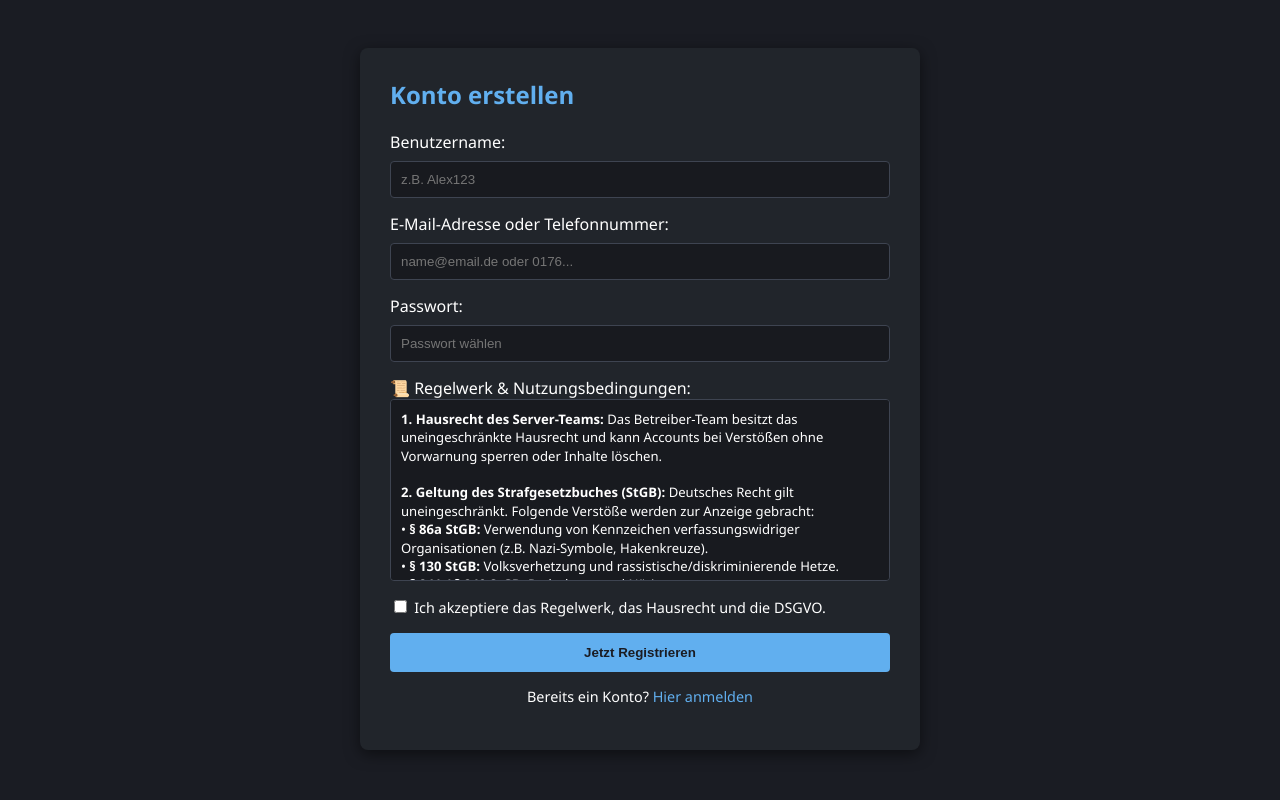
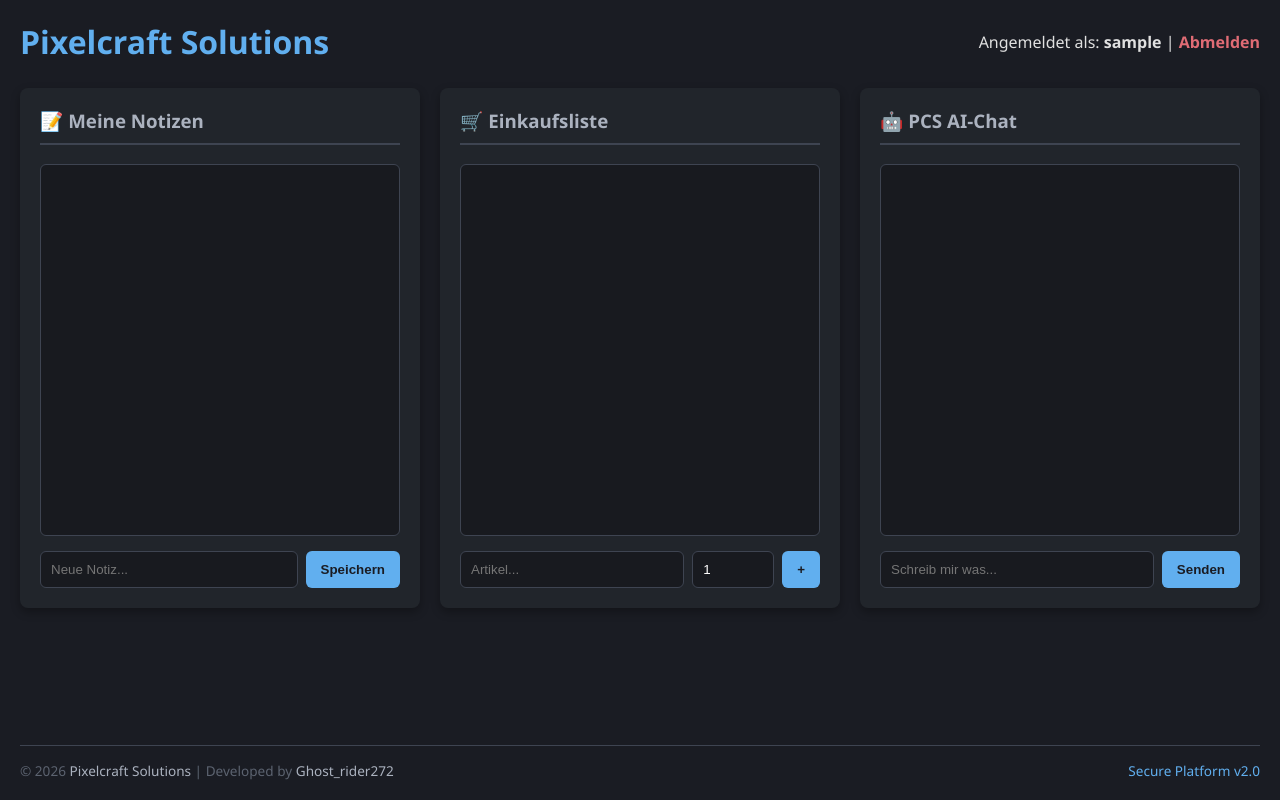
Before and after one commit to Skyguy1710/Pixelcraft-solutions, a Flask app: page / in a window 1280 px wide. Run offline with Flask 3, Linux system fonts and the light colour scheme; the visitor is signed in with stand-in values (Sample User, id 1).

Commit message:
Update index.html

```diff
--- a/templates/index.html
+++ b/templates/index.html
@@ -2,58 +2,197 @@
 <html lang="de">
 <head>
     <meta charset="UTF-8">
-    <title>Pixelcraft Solutions - Registrierung</title>
+    <meta name="viewport" content="width=device-width, initial-scale=1.0">
+    <title>Pixelcraft Solutions - Arbeitsbereich</title>
     <style>
-        body { font-family: 'Segoe UI', sans-serif; background: #1a1c23; color: #fff; padding: 40px; display: flex; justify-content: center; }
-        .box { background: #21252b; padding: 30px; border-radius: 8px; max-width: 500px; width: 100%; box-shadow: 0 4px 15px rgba(0,0,0,0.5); }
-        h2 { color: #61afef; margin-top: 0; }
-        input[type="text"], input[type="password"] { width: 100%; padding: 10px; margin: 8px 0 15px 0; border-radius: 4px; border: 1px solid #3e4451; background: #181a1f; color: #fff; box-sizing: border-box; }
-        .rules-box { background: #181a1f; border: 1px solid #3e4451; padding: 10px; height: 160px; overflow-y: auto; font-size: 0.82rem; margin-bottom: 15px; border-radius: 4px; line-height: 1.4; }
-        button { width: 100%; padding: 12px; background: #61afef; border: none; border-radius: 4px; font-weight: bold; cursor: pointer; color: #1a1c23; }
-        button:hover { background: #498cd6; }
-        a { color: #61afef; text-decoration: none; }
-        .flash { color: #e06c75; margin-bottom: 10px; }
+        body {
+            font-family: 'Segoe UI', Tahoma, Geneva, Verdana, sans-serif;
+            background-color: #1a1c23;
+            color: #e0e0e0;
+            margin: 0;
+            padding: 20px;
+            display: flex;
+            flex-direction: column;
+            min-height: 95vh;
+        }
+        .main-content {
+            flex: 1;
+        }
+        h1 {
+            color: #61afef;
+            margin: 0;
+        }
+        .container {
+            display: grid;
+            grid-template-columns: repeat(auto-fit, minmax(320px, 1fr));
+            gap: 20px;
+            margin-top: 25px;
+        }
+        .card {
+            background-color: #21252b;
+            border-radius: 8px;
+            padding: 20px;
+            box-shadow: 0 4px 10px rgba(0,0,0,0.3);
+            display: flex;
+            flex-direction: column;
+            height: 480px;
+        }
+        h3 {
+            margin-top: 0;
+            border-bottom: 2px solid #3e4451;
+            padding-bottom: 10px;
+            color: #abb2bf;
+        }
+        .list-box {
+            flex-grow: 1;
+            overflow-y: auto;
+            background: #181a1f;
+            padding: 10px;
+            border-radius: 6px;
+            margin-bottom: 15px;
+            border: 1px solid #3e4451;
+            white-space: pre-line;
+        }
+        .item {
+            background: #282c34;
+            padding: 8px 12px;
+            margin-bottom: 8px;
+            border-radius: 4px;
+            display: flex;
+            justify-content: space-between;
+            align-items: center;
+            word-break: break-word;
+        }
+        form {
+            display: flex;
+            gap: 8px;
+        }
+        input[type="text"], input[type="number"], select {
+            padding: 10px;
+            border-radius: 6px;
+            border: 1px solid #3e4451;
+            background: #181a1f;
+            color: #fff;
+            outline: none;
+        }
+        input[type="text"] { flex-grow: 1; }
+
+        button {
+            padding: 10px 15px;
+            background-color: #61afef;
+            color: #1a1c23;
+            border: none;
+            border-radius: 6px;
+            font-weight: bold;
+            cursor: pointer;
+            transition: background 0.2s;
+        }
+        button:hover { background-color: #498cd6; }
+
+        .btn-delete {
+            background-color: #e06c75;
+            color: white;
+            padding: 4px 8px;
+            font-size: 12px;
+        }
+        .btn-delete:hover { background-color: #be5046; }
+
+        /* Footer / Creator Branding */
+        footer {
+            margin-top: 40px;
+            border-top: 1px solid #3e4451;
+            padding-top: 15px;
+            display: flex;
+            justify-content: space-between;
+            align-items: center;
+            font-size: 0.85rem;
+            color: #5c6370;
+        }
+        footer span {
+            color: #abb2bf;
+        }
     </style>
 </head>
 <body>
-    <div class="box">
-        <h2>Konto erstellen</h2>
-        {% with messages = get_flashed_messages() %}
-            {% if messages %}
-                <div class="flash">{{ messages[0] }}</div>
-            {% endif %}
-        {% endwith %}
-        <form method="POST">
-            <label>Benutzername:</label>
-            <input type="text" name="username" required placeholder="z.B. Alex123">
 
-            <label>E-Mail-Adresse oder Telefonnummer:</label>
-            <input type="text" name="contact" required placeholder="name@email.de oder 0176...">
+    <div class="main-content">
+        <!-- Header -->
+        <div style="display:flex; justify-content:space-between; align-items:center;">
+            <h1>Pixelcraft Solutions</h1>
+            <div>
+                <span>Angemeldet als: <b>{{ username }}</b></span> |
+                <a href="{{ url_for('logout') }}" style="color:#e06c75; text-decoration:none; font-weight:bold;">Abmelden</a>
+            </div>
+        </div>
 
-            <label>Passwort:</label>
-            <input type="password" name="password" required placeholder="Passwort wählen">
-
-            <label>📜 Regelwerk & Nutzungsbedingungen:</label>
-            <div class="rules-box">
-                <b>1. Hausrecht des Server-Teams:</b> Das Betreiber-Team besitzt das uneingeschränkte Hausrecht und kann Accounts bei Verstößen ohne Vorwarnung sperren oder Inhalte löschen.<br><br>
-                <b>2. Geltung des Strafgesetzbuches (StGB):</b> Deutsches Recht gilt uneingeschränkt. Folgende Verstöße werden zur Anzeige gebracht:<br>
-                • <b>§ 86a StGB:</b> Verwendung von Kennzeichen verfassungswidriger Organisationen (z.B. Nazi-Symbole, Hakenkreuze).<br>
-                • <b>§ 130 StGB:</b> Volksverhetzung und rassistische/diskriminierende Hetze.<br>
-                • <b>§ 241 / § 240 StGB:</b> Bedrohung und Nötigung.<br>
-                • <b>Schwere Straftaten:</b> Androhung oder Beichte von Gewalttaten, Amokläufen oder Missbrauch.<br><br>
-                <b>3. Datenschutz (DSGVO):</b> Daten (Benutzername, Kontakt, Passwörter) werden zweckgebunden gespeichert. Im Falle akuter Notfälle oder Straftaten werden Logs zur Gefahrenabwehr an Behörden übergeben.
+        <div class="container">
+            <!-- 📝 Notizen -->
+            <div class="card">
+                <h3>📝 Meine Notizen</h3>
+                <div class="list-box">
+                    {% for notiz in notizen %}
+                        <div class="item">
+                            <span>{{ notiz }}</span>
+                            <form method="POST" style="margin:0;">
+                                <input type="hidden" name="action" value="del_notiz">
+                                <input type="hidden" name="index" value="{{ loop.index0 }}">
+                                <button type="submit" class="btn-delete">X</button>
+                            </form>
+                        </div>
+                    {% endfor %}
+                </div>
+                <form method="POST">
+                    <input type="hidden" name="action" value="add_notiz">
+                    <input type="text" name="notiz" placeholder="Neue Notiz..." required>
+                    <button type="submit">Speichern</button>
+                </form>
             </div>
 
-            <div style="margin-bottom: 15px;">
-                <input type="checkbox" name="rules_accepted" id="rules" required>
-                <label for="rules" style="font-size: 0.9rem;">Ich akzeptiere das Regelwerk, das Hausrecht und die DSGVO.</label>
+            <!-- 🛒 Einkaufsliste -->
+            <div class="card">
+                <h3>🛒 Einkaufsliste</h3>
+                <div class="list-box">
+                    {% for item in einkauf_liste %}
+                        <div class="item">
+                            <span>🛍️ {{ item }}</span>
+                            <form method="POST" style="margin:0;">
+                                <input type="hidden" name="action" value="del_einkauf">
+                                <input type="hidden" name="index" value="{{ loop.index0 }}">
+                                <button type="submit" class="btn-delete">X</button>
+                            </form>
+                        </div>
+                    {% endfor %}
+                </div>
+                <form method="POST">
+                    <input type="hidden" name="action" value="add_einkauf">
+                    <input type="text" name="einkauf_item" placeholder="Artikel..." required>
+                    <input type="number" name="einkauf_menge" value="1" min="1" required style="width:60px;">
+                    <button type="submit">+</button>
+                </form>
             </div>
 
-            <button type="submit">Jetzt Registrieren</button>
-        </form>
-        <p style="text-align: center; font-size: 0.9rem; margin-top: 15px;">
-            Bereits ein Konto? <a href="{{ url_for('login') }}">Hier anmelden</a>
-        </p>
+            <!-- 🤖 PCS AI-Chat & Sicherheits-KI -->
+            <div class="card">
+                <h3>🤖 PCS AI-Chat</h3>
+                <div class="list-box">
+                    {% for chat in chats %}
+                        <div class="item" style="display:block;">{{ chat }}</div>
+                    {% endfor %}
+                </div>
+                <form method="POST">
+                    <input type="hidden" name="action" value="send_chat">
+                    <input type="text" name="nachricht" placeholder="Schreib mir was..." required>
+                    <button type="submit">Senden</button>
+                </form>
+            </div>
+        </div>
     </div>
+
+    <!-- 🏷️ Creator Footer unten links -->
+    <footer>
+        <div>© 2026 <span>Pixelcraft Solutions</span> | Developed by <span>Ghost_rider272</span></div>
+        <div style="color: #61afef;">Secure Platform v2.0</div>
+    </footer>
+
 </body>
 </html>
```
